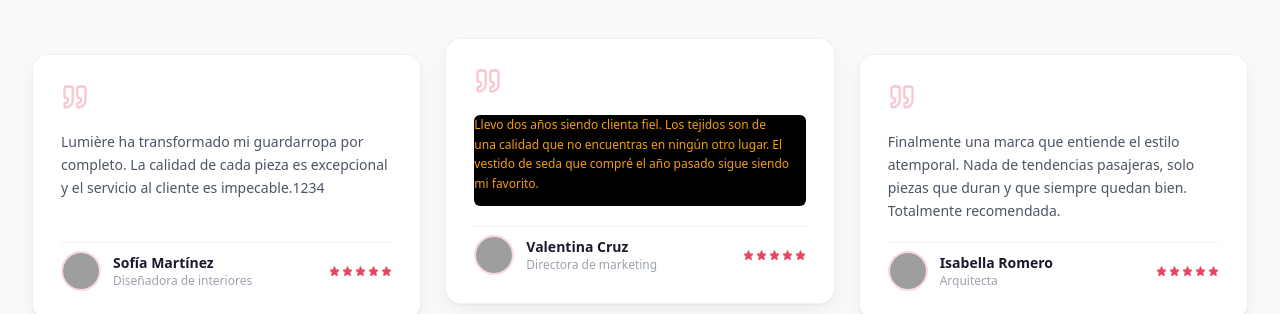
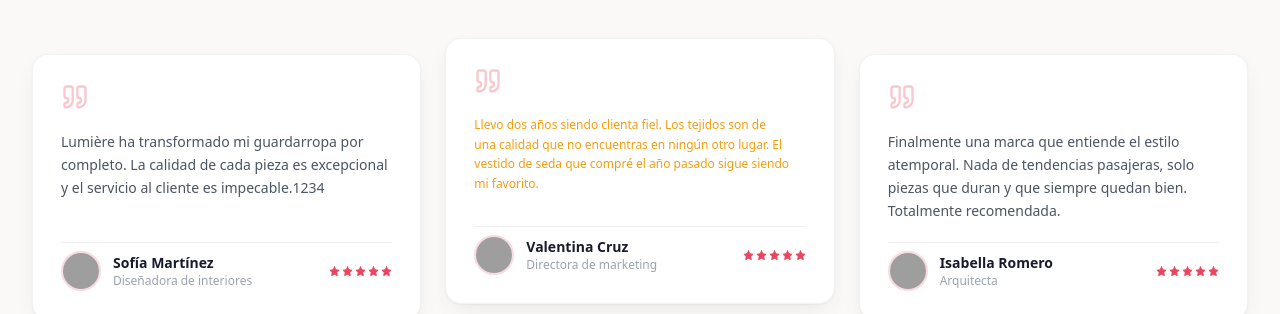
Before and after one commit to ranaasad01/atomic-crear-un-sitio-web-de-comercio-electr-ni-fb2ba9d2, a Next.js app: page / in a window 1280 px wide. Shown: the part 4587-4901 px from the top of the page. Built offline with nearby package versions, Linux system fonts and the light colour scheme; grey boxes are pictures that could not be loaded; a web font is replaced by a local one.

Commit message:
style: change backgroundColor to #ffffff for testimonial card
Update inline style on testimonial paragraph to use white background (#ffffff) instead of black (#000000) for improved contrast and readability on the highlighted customer review text.

```diff
--- a/app/page.tsx
+++ b/app/page.tsx
@@ -649,7 +649,7 @@
                   data-atomic-instance={i}
                   style={i === 1 ? {
                     color: "#f59e0b",
-                    backgroundColor: "#000000",
+                    backgroundColor: "#ffffff",
                     fontSize: "12px",
                     borderRadius: "6px"
                   } : undefined}>{i === 0 ? "Lumière ha transformado mi guardarropa por completo. La calidad de cada pieza es excepcional y el servicio al cliente es impecable.1234" : t.text}</p>
```
